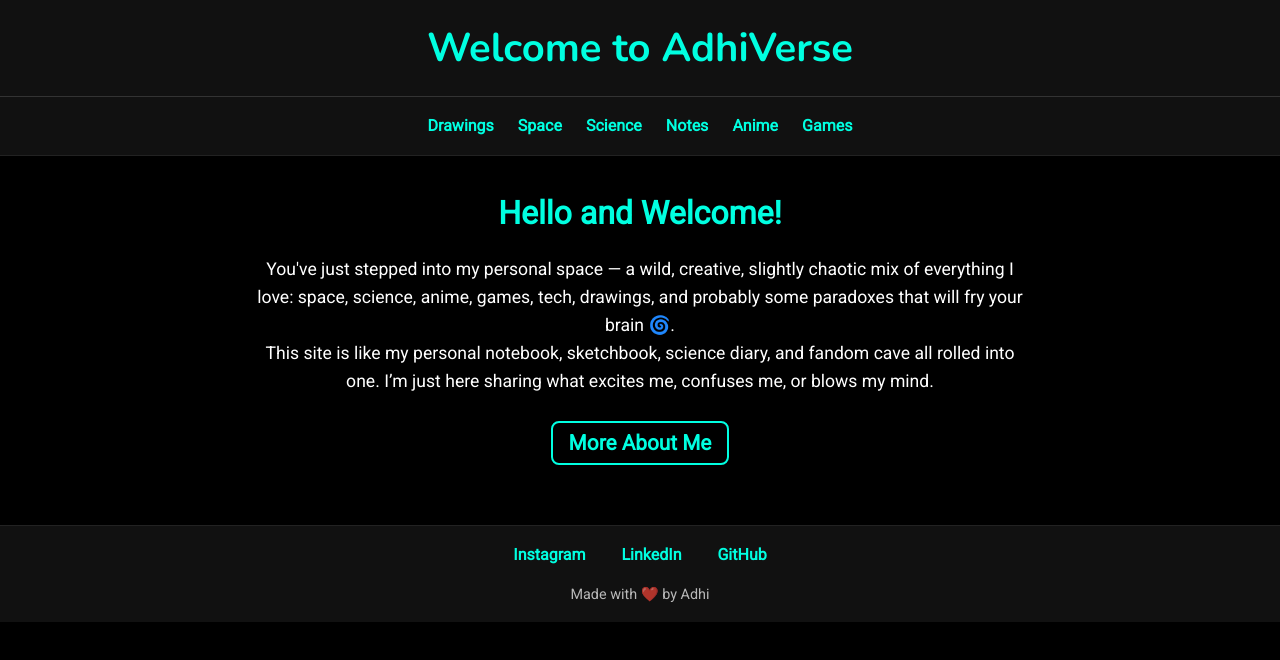
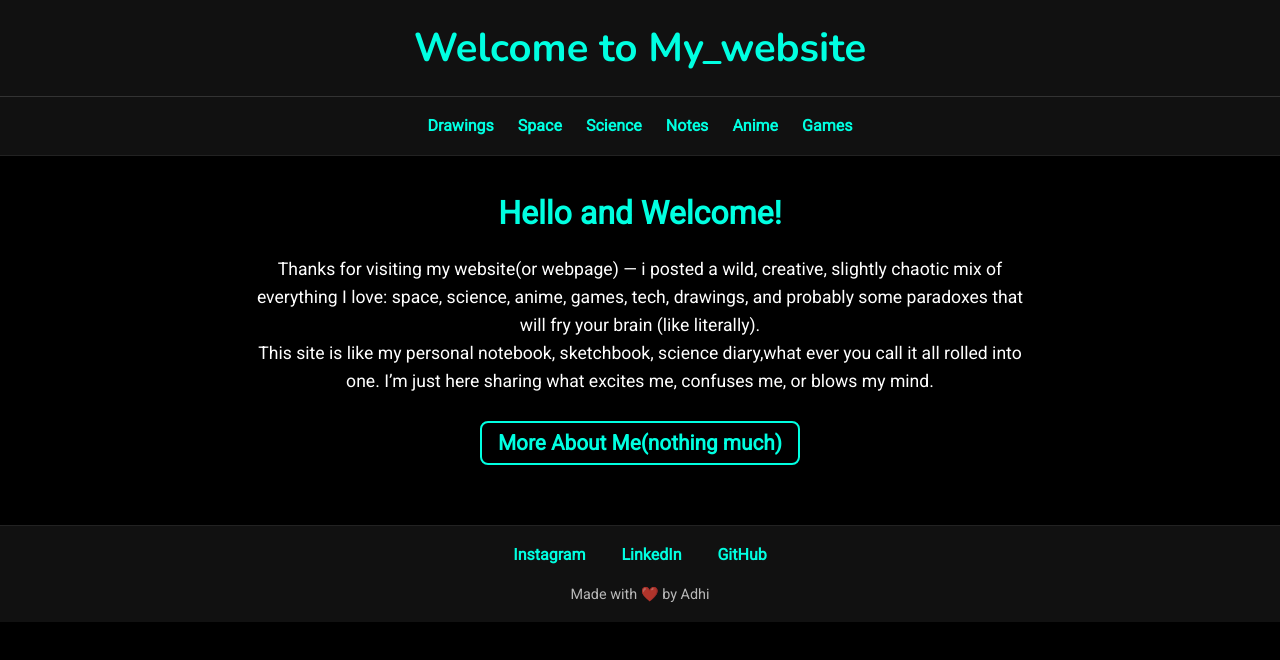
Before and after one commit to adhithyan1306/my_website_take_2, a plain HTML site: page index.html in a window 1280 px wide. Drawn offline with nearby package versions, Linux system fonts and the light colour scheme.

Commit message:
Update website title and introductory text

```diff
--- a/index.html
+++ b/index.html
@@ -114,7 +114,7 @@
 </head>
 <body>
   <header>
-    <h1>Welcome to AdhiVerse</h1>
+    <h1>Welcome to My_website</h1>
   </header>
 
   <nav>
@@ -129,16 +129,16 @@
   <div class="main">
     <h2>Hello and Welcome!</h2>
     <p>
-      You've just stepped into my personal space — a wild, creative, slightly chaotic mix of everything I love:
-      space, science, anime, games, tech, drawings, and probably some paradoxes that will fry your brain 🌀.
+      Thanks for visiting my website(or webpage) — i posted a wild, creative, slightly chaotic mix of everything I love:
+      space, science, anime, games, tech, drawings, and probably some paradoxes that will fry your brain (like literally).
     </p>
     <p>
-      This site is like my personal notebook, sketchbook, science diary, and fandom cave all rolled into one. I’m just here sharing what excites me, confuses me, or blows my mind.
+      This site is like my personal notebook, sketchbook, science diary,what ever you call it all rolled into one. I’m just here sharing what excites me, confuses me, or blows my mind.
     </p>
   </div>
 
   <div class="about-link">
-    <a href="about.html">More About Me</a>
+    <a href="about.html">More About Me(nothing much)</a>
   </div>
 
   <footer>
```
